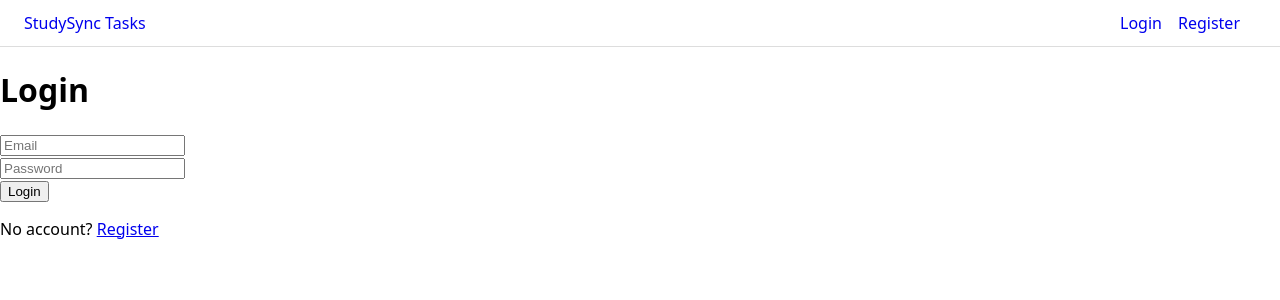
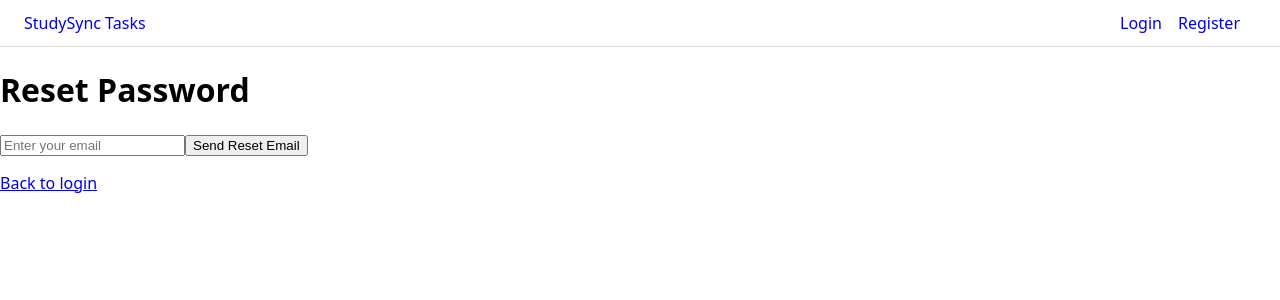
Before and after one commit to ruby040/study-sync-tasks, a React (Vite) app: page /forgot in a window 1280 px wide. Before the commit this address led to /login. Shown: the top 300 px of the page. Built offline with nearby package versions, Linux system fonts and the light colour scheme; no server answers.

Commit message:
add forgot password to login

```diff
--- a/src/App.jsx
+++ b/src/App.jsx
@@ -6,6 +6,8 @@ import LoginPage from "./pages/LoginPage.jsx";
 import RegisterPage from "./pages/RegisterPage.jsx";
 import DashboardPage from "./pages/DashboardPage.jsx";
 import CoursePage from "./pages/CoursePage.jsx";
+import ForgotPassword from "./pages/ForgotPassword.jsx";
+
 
 function App() {
   return (
@@ -16,6 +18,8 @@ function App() {
         {/* Public routes */}
         <Route path="/login" element={<LoginPage />} />
         <Route path="/register" element={<RegisterPage />} />
+        <Route path="/forgot" element={<ForgotPassword />} />
+
 
         {/* Protected routes */}
         <Route
--- /dev/null
+++ b/src/pages/ForgotPassword.jsx
@@ -0,0 +1,51 @@
+import { useState } from "react";
+import { sendPasswordResetEmail } from "firebase/auth";
+import { auth } from "../firebase/firebaseConfig";
+import { Link } from "react-router-dom";
+
+function ForgotPassword() {
+  const [email, setEmail] = useState("");
+  const [message, setMessage] = useState("");
+  const [error, setError] = useState("");
+
+  const handleReset = async (e) => {
+    e.preventDefault();
+    setError("");
+    setMessage("");
+
+    try {
+      await sendPasswordResetEmail(auth, email);
+      setMessage("Password reset email sent! Check your inbox.");
+    } catch (err) {
+      console.error(err);
+      setError("Failed to send reset email. Check the email address.");
+    }
+  };
+
+  return (
+    <div>
+      <h1>Reset Password</h1>
+
+      {message && <p style={{ color: "green" }}>{message}</p>}
+      {error && <p style={{ color: "red" }}>{error}</p>}
+
+      <form onSubmit={handleReset}>
+        <input
+          type="email"
+          placeholder="Enter your email"
+          value={email}
+          onChange={(e) => setEmail(e.target.value)}
+          required
+        />
+
+        <button type="submit">Send Reset Email</button>
+      </form>
+
+      <p>
+        <Link to="/login">Back to login</Link>
+      </p>
+    </div>
+  );
+}
+
+export default ForgotPassword;
--- a/src/pages/LoginPage.jsx
+++ b/src/pages/LoginPage.jsx
@@ -62,6 +62,11 @@ function LoginPage() {
       <p>
         No account? <Link to="/register">Register</Link>
       </p>
+
+      <p>
+  <Link to="/forgot">Forgot Password?</Link>
+</p>
+
     </div>
   );
 }
```
